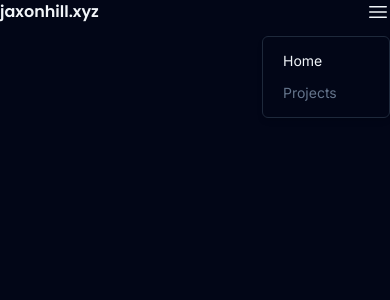
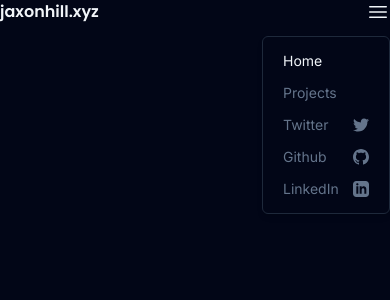
Before and after one commit to jaxonhill/personal-website-v3, a Next.js app: page / in a window 390 px wide. Both pictures are taken after a click on the button 354 px from the left and 36 px from the top of the page. Shown: the top 300 px of the page. Built offline with nearby package versions, Linux system fonts and the light colour scheme.

Commit message:
Add social links to dropdown nav

```diff
--- a/components/nav/DropdownNav.tsx
+++ b/components/nav/DropdownNav.tsx
@@ -4,18 +4,21 @@
 import Link from "next/link";
 import {
 	DropdownMenu,
+	DropdownMenuLabel,
+	DropdownMenuSeparator,
 	DropdownMenuContent,
 	DropdownMenuItem,
 	DropdownMenuTrigger,
 } from "@/components/ui/dropdown-menu";
-import { NavElement } from "./Navbar";
+import { NavElement, SocialInfo } from "./Navbar";
 import { usePathname } from "next/navigation";
 
 interface DropdownNavProps {
 	links: NavElement[];
+	socials: SocialInfo[];
 }
 
-export default function DropdownNav({ links }: DropdownNavProps) {
+export default function DropdownNav({ links, socials }: DropdownNavProps) {
 	// Get pathname to check which nav link is active page in map function
 	const pathname = usePathname();
 
@@ -48,6 +51,28 @@
 						</DropdownMenuItem>
 					);
 				})}
+				{socials.map((social) => {
+					return (
+						<DropdownMenuItem
+							asChild
+							key={social.platform}
+							className="hover:bg-slate-800 cursor-pointer"
+						>
+							<div className="w-full h-full flex justify-between items-center">
+								<a
+									className="w-full h-full text-slate-500"
+									href={social.href}
+									target="_blank"
+								>
+									{social.platform}
+								</a>
+								<i className="w-4 h-4 fill-slate-500">
+									{social.svgElement}
+								</i>
+							</div>
+						</DropdownMenuItem>
+					);
+				})}
 			</DropdownMenuContent>
 		</DropdownMenu>
 	);
--- a/components/nav/Navbar.tsx
+++ b/components/nav/Navbar.tsx
@@ -5,6 +5,12 @@
 
 export type NavElement = {
 	text: string;
+	href: string;
+};
+
+export type SocialInfo = {
+	platform: string;
+	svgElement: JSX.Element;
 	href: string;
 };
 
@@ -19,6 +25,51 @@
 	},
 ];
 
+const socials: SocialInfo[] = [
+	{
+		platform: "Twitter",
+		svgElement: (
+			<svg
+				xmlns="http://www.w3.org/2000/svg"
+				width="16"
+				height="16"
+				viewBox="0 0 24 24"
+			>
+				<path d="M24 4.557c-.883.392-1.832.656-2.828.775 1.017-.609 1.798-1.574 2.165-2.724-.951.564-2.005.974-3.127 1.195-.897-.957-2.178-1.555-3.594-1.555-3.179 0-5.515 2.966-4.797 6.045-4.091-.205-7.719-2.165-10.148-5.144-1.29 2.213-.669 5.108 1.523 6.574-.806-.026-1.566-.247-2.229-.616-.054 2.281 1.581 4.415 3.949 4.89-.693.188-1.452.232-2.224.084.626 1.956 2.444 3.379 4.6 3.419-2.07 1.623-4.678 2.348-7.29 2.04 2.179 1.397 4.768 2.212 7.548 2.212 9.142 0 14.307-7.721 13.995-14.646.962-.695 1.797-1.562 2.457-2.549z" />
+			</svg>
+		),
+		href: "https://twitter.com/jaxon10x",
+	},
+	{
+		platform: "Github",
+		svgElement: (
+			<svg
+				xmlns="http://www.w3.org/2000/svg"
+				width="16"
+				height="16"
+				viewBox="0 0 24 24"
+			>
+				<path d="M12 0c-6.626 0-12 5.373-12 12 0 5.302 3.438 9.8 8.207 11.387.599.111.793-.261.793-.577v-2.234c-3.338.726-4.033-1.416-4.033-1.416-.546-1.387-1.333-1.756-1.333-1.756-1.089-.745.083-.729.083-.729 1.205.084 1.839 1.237 1.839 1.237 1.07 1.834 2.807 1.304 3.492.997.107-.775.418-1.305.762-1.604-2.665-.305-5.467-1.334-5.467-5.931 0-1.311.469-2.381 1.236-3.221-.124-.303-.535-1.524.117-3.176 0 0 1.008-.322 3.301 1.23.957-.266 1.983-.399 3.003-.404 1.02.005 2.047.138 3.006.404 2.291-1.552 3.297-1.23 3.297-1.23.653 1.653.242 2.874.118 3.176.77.84 1.235 1.911 1.235 3.221 0 4.609-2.807 5.624-5.479 5.921.43.372.823 1.102.823 2.222v3.293c0 .319.192.694.801.576 4.765-1.589 8.199-6.086 8.199-11.386 0-6.627-5.373-12-12-12z" />
+			</svg>
+		),
+		href: "https://github.com/jaxonhill",
+	},
+	{
+		platform: "LinkedIn",
+		svgElement: (
+			<svg
+				xmlns="http://www.w3.org/2000/svg"
+				width="16"
+				height="16"
+				viewBox="0 0 24 24"
+			>
+				<path d="M19 0h-14c-2.761 0-5 2.239-5 5v14c0 2.761 2.239 5 5 5h14c2.762 0 5-2.239 5-5v-14c0-2.761-2.238-5-5-5zm-11 19h-3v-11h3v11zm-1.5-12.268c-.966 0-1.75-.79-1.75-1.764s.784-1.764 1.75-1.764 1.75.79 1.75 1.764-.783 1.764-1.75 1.764zm13.5 12.268h-3v-5.604c0-3.368-4-3.113-4 0v5.604h-3v-11h3v1.765c1.396-2.586 7-2.777 7 2.476v6.759z" />
+			</svg>
+		),
+		href: "https://www.linkedin.com/in/jaxon-c-hill/",
+	},
+];
+
 export default function Navbar() {
 	return (
 		<nav className="flex justify-between items-center">
@@ -28,8 +79,8 @@
 			>
 				jaxonhill.xyz
 			</Link>
-			<DropdownNav links={links} />
-			<RightsideNav links={links} />
+			<DropdownNav links={links} socials={socials} />
+			<RightsideNav links={links} socials={socials} />
 		</nav>
 	);
 }
--- a/components/nav/RightsideNav.tsx
+++ b/components/nav/RightsideNav.tsx
@@ -1,14 +1,15 @@
 "use client";
 
 import Link from "next/link";
-import { NavElement } from "./Navbar";
+import { NavElement, SocialInfo } from "./Navbar";
 import { usePathname } from "next/navigation";
 
 interface RightsideNavProps {
 	links: NavElement[];
+	socials: SocialInfo[];
 }
 
-export default function RightsideNav({ links }: RightsideNavProps) {
+export default function RightsideNav({ links, socials }: RightsideNavProps) {
 	const pathname = usePathname();
 
 	return (
--- a/components/ui/dropdown-menu.tsx
+++ b/components/ui/dropdown-menu.tsx
@@ -161,7 +161,7 @@
 	<DropdownMenuPrimitive.Separator
 		ref={ref}
 		className={cn(
-			"-mx-1 my-1 h-px bg-slate-100 dark:bg-slate-800",
+			"-mx-1 my-1 h-px bg-slate-800 dark:bg-slate-800",
 			className
 		)}
 		{...props}
```
